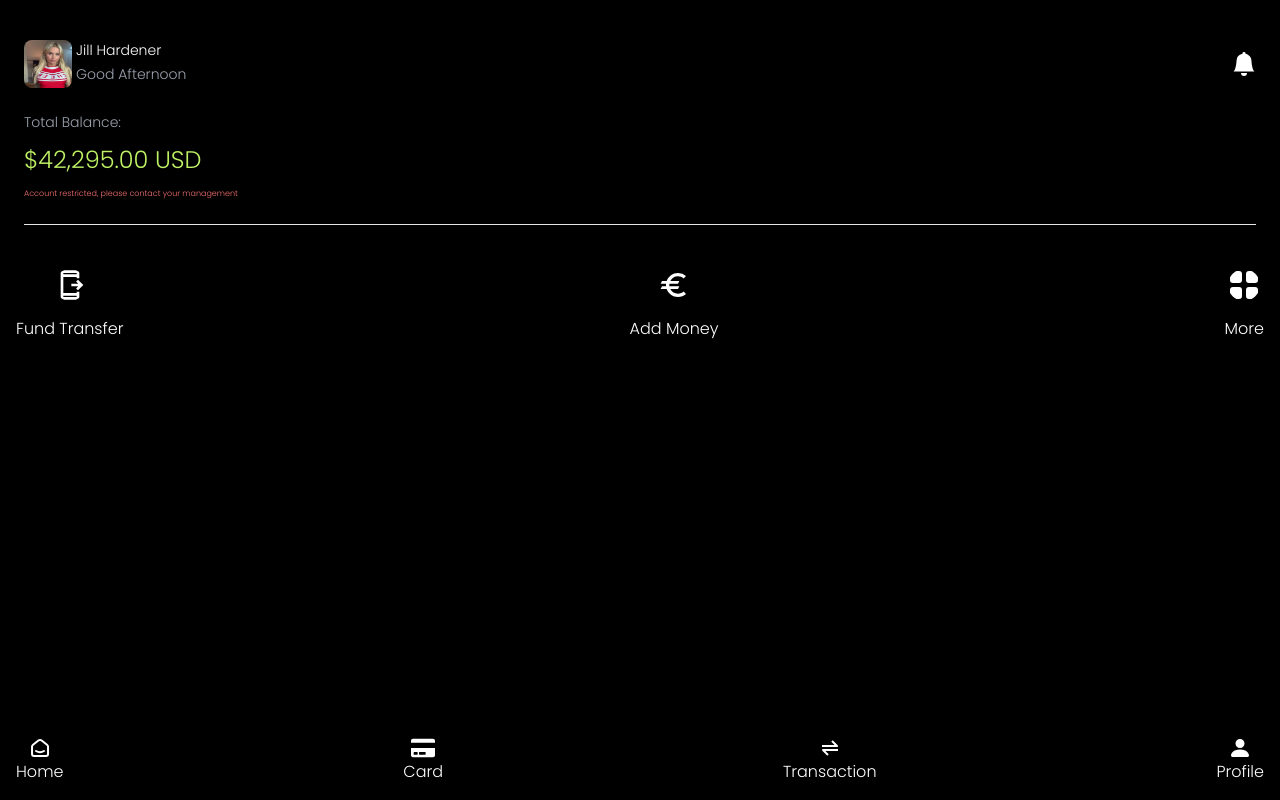
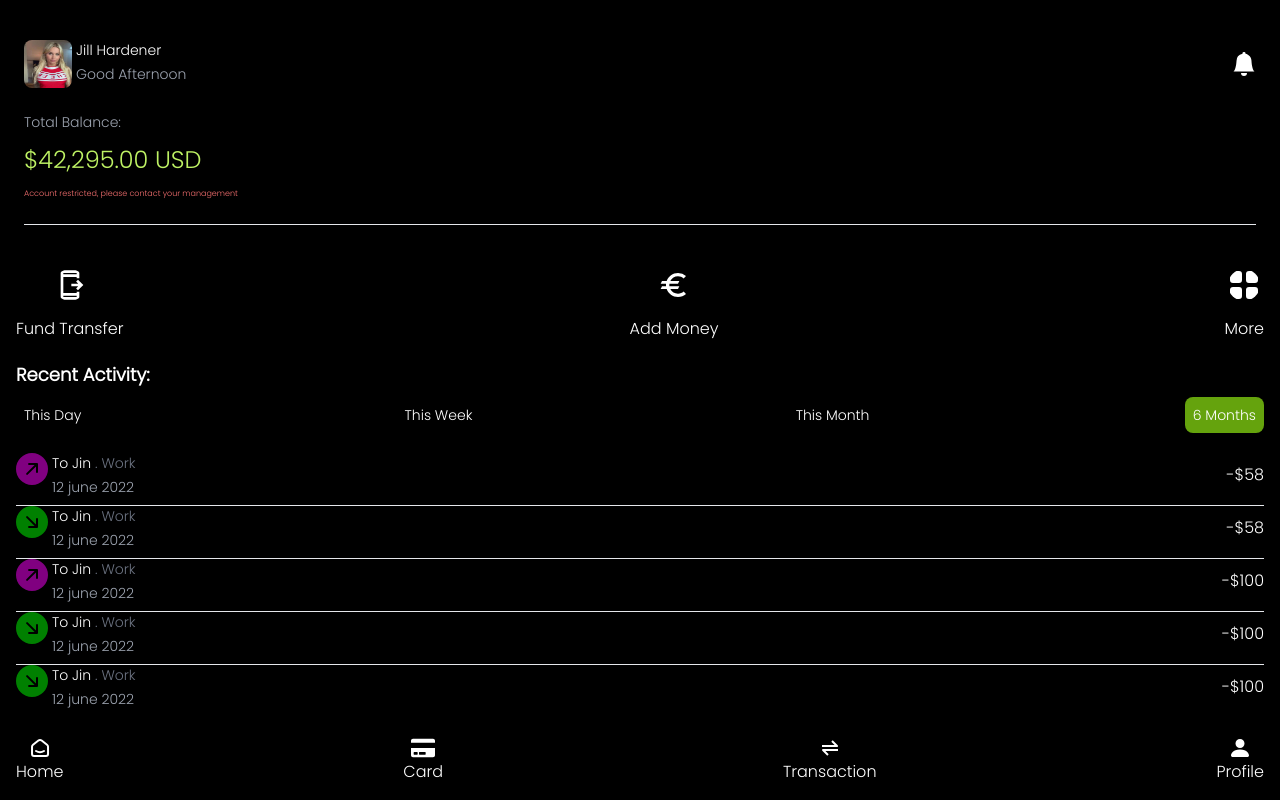
Before and after one commit to boymeetsblockchain/jill-hardener, a React (Create React App) app: page / in a window 1280 px wide. Built offline with nearby package versions, Linux system fonts and the light colour scheme.

Commit message:
added the transaction page

```diff
--- a/src/App.js
+++ b/src/App.js
@@ -1,14 +1,19 @@
 import Navbar from "./components/Navbar"
 import Header from "./components/Header";
 import Transaction from "./components/Transaction";
+import Recent from "./components/Recent";
+import Table from "./components/Table";
 import  { Toaster } from 'react-hot-toast';
 export default function App() {
   return (
    <>
     <div className="bg-black h-screen w-full px-4">
       <Header/>
+      <Transaction/>
+       <Recent/>
+       <Table/>
       <Navbar/>
-      <Transaction/>
+
     </div>
     <Toaster   position="top-center"
   reverseOrder={false}/>
--- a/src/components/Navbar.jsx
+++ b/src/components/Navbar.jsx
@@ -9,7 +9,7 @@ export default function Navbar() {
         toast.error("Not authorized")
     }
   return (
-  <nav className='fixed bottom-0 left-0 right-0 p-4  text-white  bg-transparent rounded-md'>
+  <nav className='fixed bottom-0 left-0 right-0 p-4  text-white  bg-black rounded-md'>
       <ul className="flex flex-row justify-between">
          <div className="home flex flex-col items-center hover:border-t-2 border-lime-300">
             <TbSmartHome size={24}  className='hover:text-lime-300 mt-1' />
--- /dev/null
+++ b/src/components/Recent.jsx
@@ -0,0 +1,20 @@
+import React from 'react'
+import toast from 'react-hot-toast'
+export default function Recent() {
+    const onClick = ()=>{
+        toast.error("unable to fetch transactions")
+    }
+  return (
+     <div className="text-white  mt-5  flex gap-2 rounded-lg mb-5  flex-col">
+         <h1 className='font-semibold text-lg'>Recent Activity:</h1>
+         <div className="recent-buttons">
+             <ul className='flex justify-between gap-2 text-sm '>
+                <li onClick={onClick} className="p-2 rounded-lg  hover:bg-lime-600">This Day</li>
+                <li  onClick={onClick}  className="p-2 rounded-lg">This Week</li>
+                <li onClick={onClick} className='p-2 rounded-lg  hover:bg-lime-600'>This Month</li>
+                <li  className="p-2 rounded-lg  bg-lime-600 ">6 Months</li>
+             </ul>
+         </div>
+     </div>
+  )
+}
--- /dev/null
+++ b/src/components/Table.jsx
@@ -0,0 +1,84 @@
+import {BsFillArrowDownRightCircleFill,BsFillArrowUpRightCircleFill} from 'react-icons/bs'
+
+export default function Table() {
+  return (
+    <div className="flex flex-col text-white my-4 overflow-scroll bg-black">
+    <div className="flex justify-between items-center mb-2">
+       <div className="profile flex  gap-1">
+         <div className="img">
+            < BsFillArrowUpRightCircleFill fill='purple' size={32} />
+         </div>
+         <div className="name-good">
+            <h1 className='text-sm mb-1'>To Jin <span className='text-gray-500'>. Work</span></h1>
+            <h1 className='text-sm text-gray-400'>12 june 2022</h1>
+         </div>
+        </div>
+      <div className="amount">
+         <p>-$58</p>
+       </div>
+       </div>
+       <hr />
+       <div className="flex justify-between items-center mb-2">
+       <div className="profile flex  gap-1">
+         <div className="img">
+            < BsFillArrowDownRightCircleFill fill='green' size={32} />
+         </div>
+         <div className="name-good">
+            <h1 className='text-sm mb-1'>To Jin <span className='text-gray-500'>. Work</span></h1>
+            <h1 className='text-sm text-gray-400'>12 june 2022</h1>
+         </div>
+        </div>
+      <div className="amount">
+         <p>-$58</p>
+       </div>
+       </div>
+       <hr />
+       <div className="flex justify-between items-center mb-2">
+       <div className="profile flex  gap-1">
+         <div className="img">
+            < BsFillArrowUpRightCircleFill fill='purple' size={32} />
+         </div>
+         <div className="name-good">
+            <h1 className='text-sm mb-1'>To Jin <span className='text-gray-500'>. Work</span></h1>
+            <h1 className='text-sm text-gray-400'>12 june 2022</h1>
+         </div>
+        </div>
+      <div className="amount">
+         <p>-$100</p>
+       </div>
+       </div>
+       <hr />
+       <div className="flex justify-between items-center mb-2">
+       <div className="profile flex  gap-1">
+         <div className="img">
+            < BsFillArrowDownRightCircleFill fill='green' size={32} />
+         </div>
+         <div className="name-good">
+            <h1 className='text-sm mb-1'>To Jin <span className='text-gray-500'>. Work</span></h1>
+            <h1 className='text-sm text-gray-400'>12 june 2022</h1>
+         </div>
+        </div>
+      <div className="amount">
+         <p>-$100</p>
+       </div>
+       </div>
+       <hr />
+       <div className="flex justify-between items-center mb-2">
+       <div className="profile flex  gap-1">
+         <div className="img">
+            < BsFillArrowDownRightCircleFill fill='green' size={32} />
+         </div>
+         <div className="name-good">
+            <h1 className='text-sm mb-1'>To Jin <span className='text-gray-500'>. Work</span></h1>
+            <h1 className='text-sm text-gray-400'>12 june 2022</h1>
+         </div>
+        </div>
+      <div className="amount">
+         <p>-$100</p>
+       </div>
+       </div>
+       <hr />
+
+    </div>
+  )
+}
--- /dev/null
+++ b/src/components/data.js
@@ -0,0 +1,7 @@
+export const transaction = [
+    {
+        name:"",
+        purpose:"",
+        send:true
+    }
+]
```
